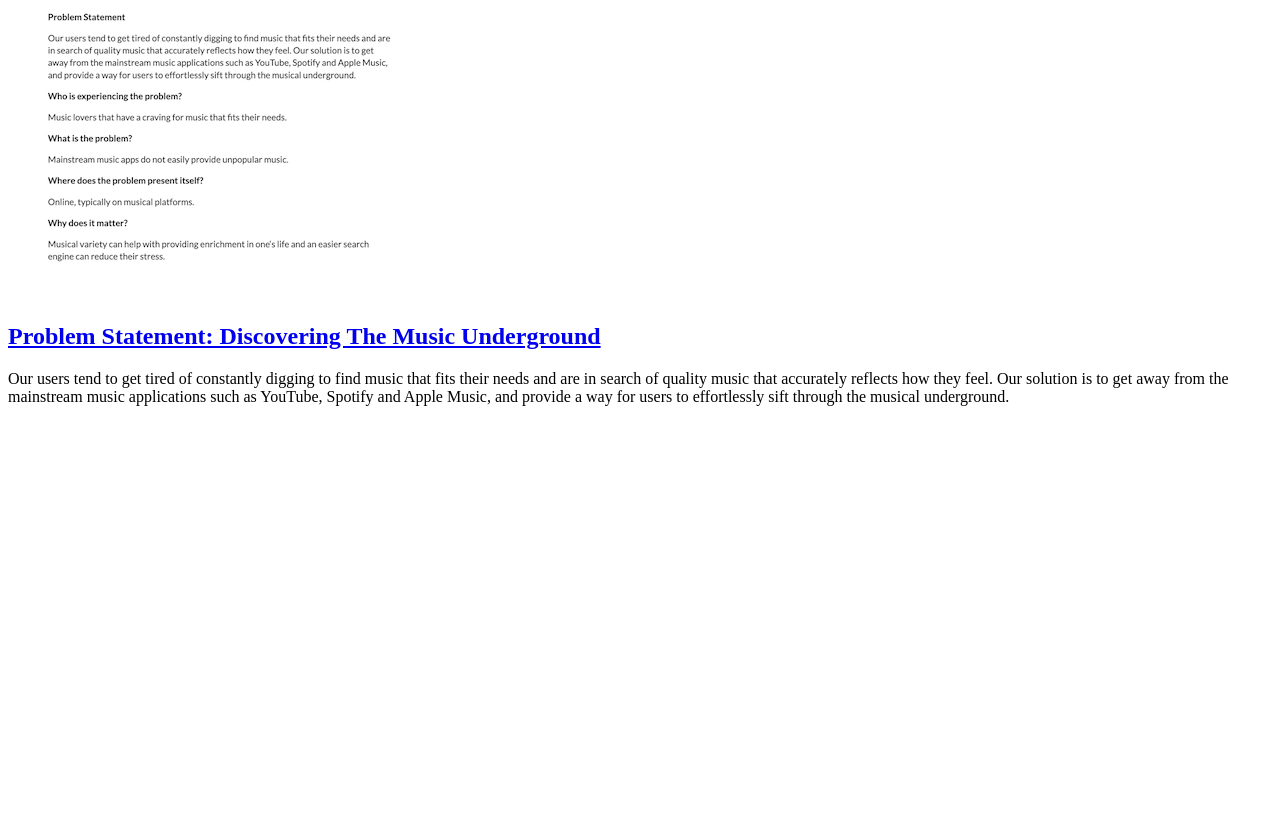
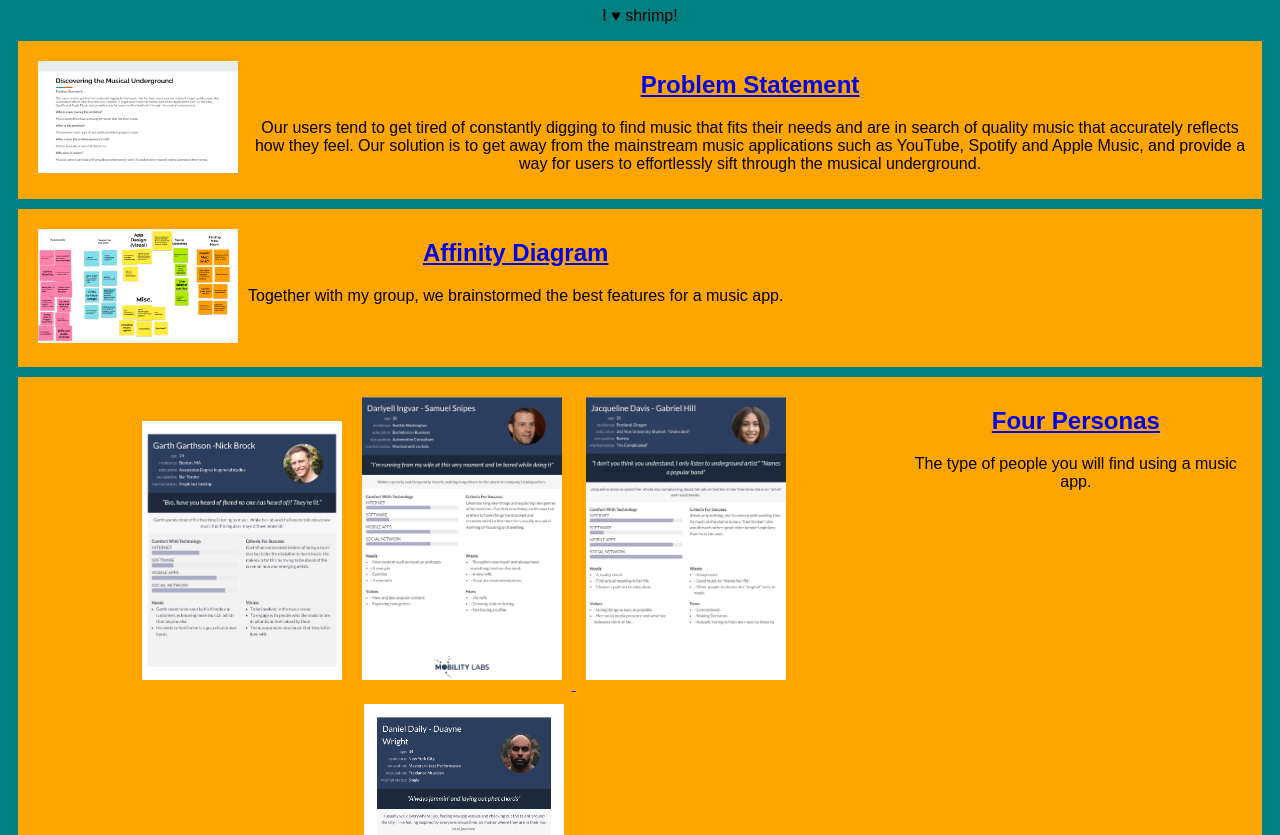
Before and after one commit to AllYouCanEatShrimp/AllYouCanEatShrimp.github.io, a plain HTML site: page index.html in a window 1280 px wide. Shown: the part 73-908 px from the top of the page. Before the commit the page ends 800 px from the top, so only its background shows below. Drawn offline with Linux system fonts and the light colour scheme.

Commit message:
Add files via upload

```diff
--- a/index.html
+++ b/index.html
@@ -4,22 +4,67 @@
         <title>
             CSCE 190: Nicholas Brock
         </title>
-
+        <link rel="stylesheet" href="styles.css">
     </head>
     <body>
         <h1>
             Nicholas Brock for $14.99 at Red Lobster
         </h1>
+        <p> I &hearts; shrimp!</p>
+        <!-- Problem Satement Assignment-->
+        <section class ="assignment">
+            <a href="files/problem-statement.pdf"><img src="images/problemstatement.png"></a>
 
-        <section class="assignment">
-            <a href="Files/Problem Statement.pdf"><img src="images/problem-statement.png"</a>
-            <section class="ass-details">
-                <a href="Files/Problem Statement.pdf"><h2> Problem Statement: Discovering The Music Underground</h2></a>
-                 <p>
-                    Our users tend to get tired of constantly digging to find music that fits their needs and are in search of quality music that accurately reflects how they feel. Our solution is to get away from the mainstream music applications such as YouTube, Spotify and Apple Music, and provide a way for users to effortlessly sift through the musical underground.
-                 </p>
+            <section class ="ass-details">
+                <a href="files/problem-statement.pdf"><h2> Problem Statement</h2></a>
+                <p>Our users tend to get tired of constantly digging to find music that fits their needs and are in search of quality music that accurately reflects how they feel. Our solution is to get away from the mainstream music applications such as YouTube, Spotify and Apple Music, and provide a
+                    way for users to effortlessly sift through the musical underground.</p>
 
             </section>
+
         </section>
+        <!-- Affinity Diagram Assignment-->
+        <section class ="assignment">
+            <a href="files/affinitydiagram.pdf"><img src="images/affinity-diagram.png"></a>
+
+            <section class ="ass-details">
+                <a href="files/affinitydiagram.pdf"><h2> Affinity Diagram</h2></a>
+                <p>
+                    Together with my group, we brainstormed the best features for a music app.
+                </p>
+
+            </section>
+
+        </section>
+         <!-- Persona Assignment-->
+         <section class ="assignment">
+            <a href="files/Personas.pdf"><img src="images/Personas/persona.png"><img src="images/Personas/Personas-3.png">
+            <img src ="images/Personas/Personas-4.png"><img src="images/Personas/Personas-5.png"></a>
+
+            <section class ="ass-details">
+                <a href="files/Personas.pdf"><h2> Four Personas</h2></a>
+                <p>
+                    The type of people you will find using a music app.
+                </p>
+
+            </section>
+
+        </section>
+                 <!-- Storyboard-->
+                 <section class ="assignment">
+                    <a href="files/Story_Board.pdf"><img src="images/StoryBoards/Page1.png"><img src="images/StoryBoards/Page2.png">
+                    <img src ="images/StoryBoards/Page3.png"><img src="images/StoryBoards/Page4.png"></a>
+
+                    <section class ="ass-details">
+                        <a href="files/Story_Board.pdf"><h2> Storyboards</h2></a>
+                        <p>
+                            A few examples of how our app may be used by people.
+                        </p>
+
+                    </section>
+
+                </section>
+
     </body>
+
 </html>
--- /dev/null
+++ b/styles.css
@@ -0,0 +1,19 @@
+body{
+    background:teal;
+    font-family: Arial, Helvetica, sans-serif;
+    text-align: center;
+}
+.assignment{
+    display:flex;
+    padding: 10px;
+    background-color:orange;
+    margin:10px;
+}
+.assignment img{
+    width:200px;
+    padding:10px;
+}
+h1{
+    color:purple;
+
+}
```
Also changed, not shown: images/Personas/Personas-1.png (added), images/Personas/Personas-3.png (added), images/Personas/Personas-4.png (added), images/Personas/Personas-5.png (added), images/Personas/persona.png (added), images/StoryBoards/Page4.png (added), images/affinity-diagram.png (added), images/problemstatement.png (added), 7 other files.
